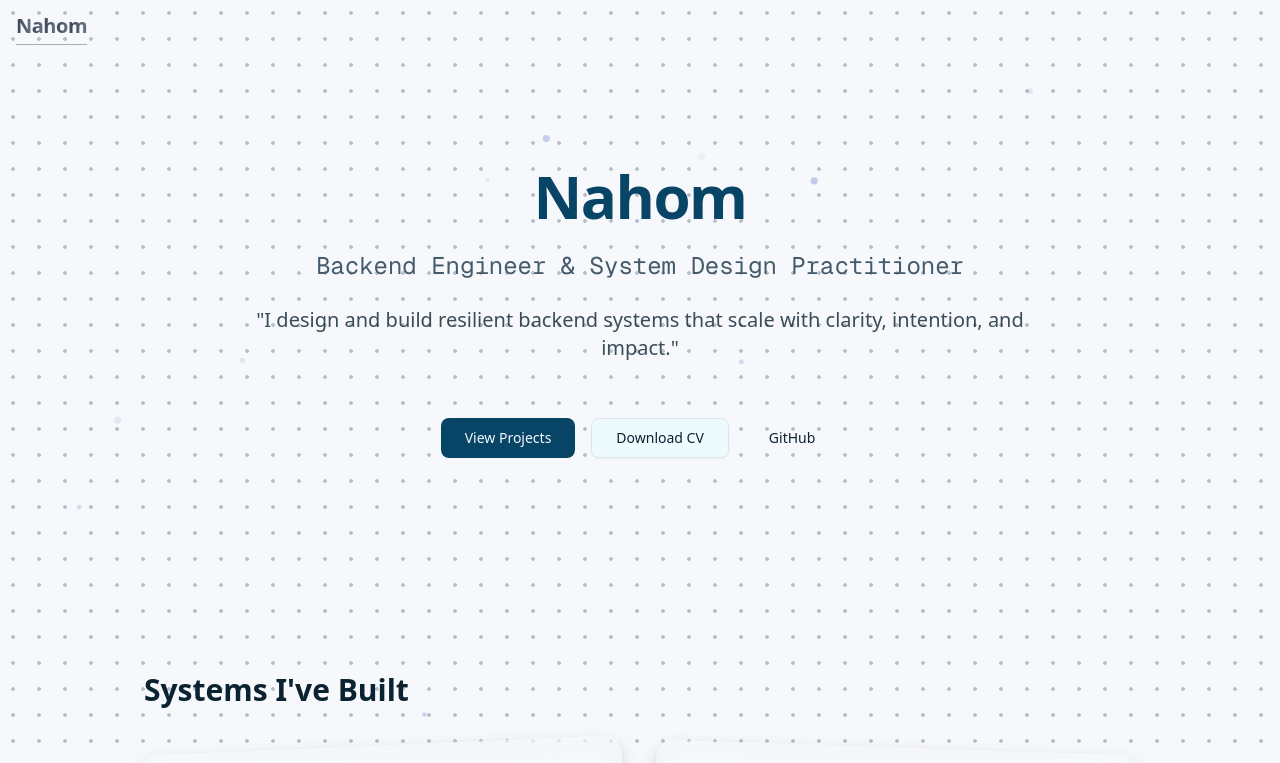
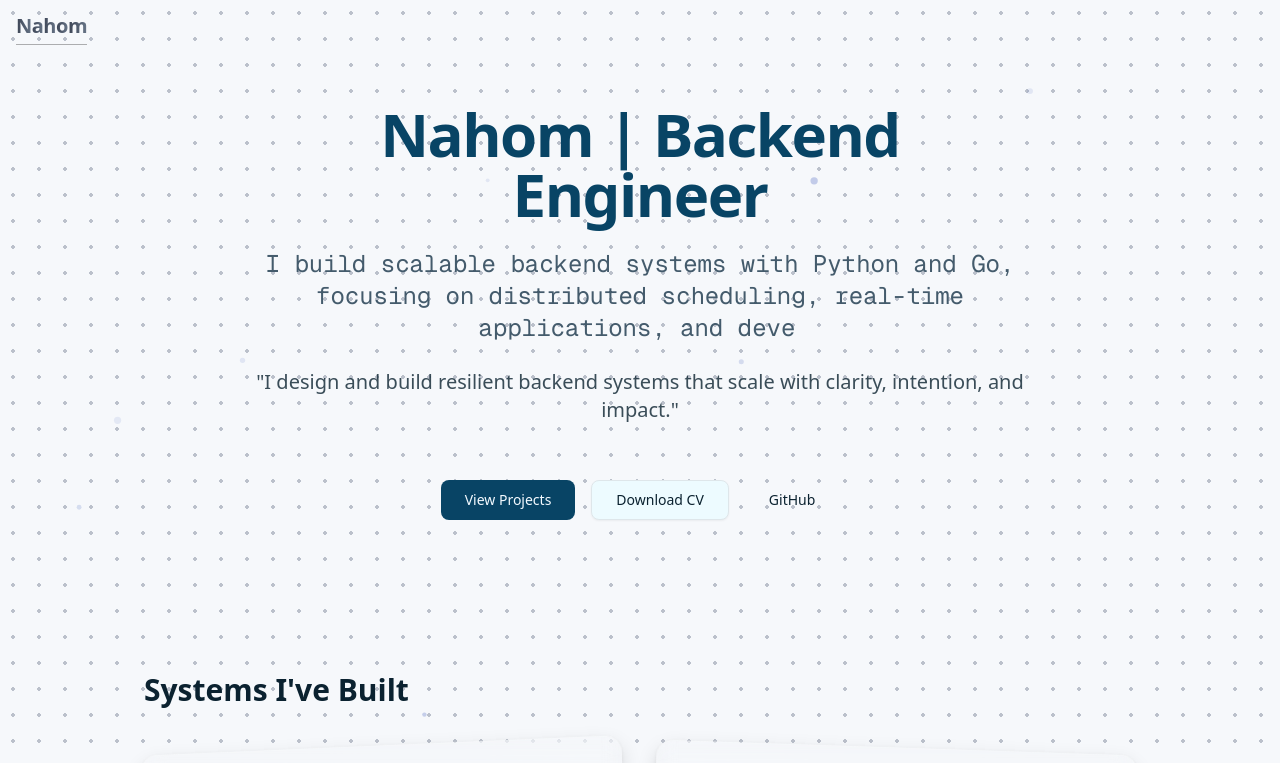
Before and after one commit to nahom-zewdu/my-portfolio, a Next.js app: page / in a window 1280 px wide. Shown: the top 763 px of the page. Built offline with nearby package versions, Linux system fonts and the light colour scheme.

Commit message:
home: update hero headline and subline content

```diff
--- a/src/app/page.tsx
+++ b/src/app/page.tsx
@@ -48,12 +48,12 @@ export default function Home() {
             className="text-4xl md:text-6xl font-bold tracking-tight text-primary"
             variants={fadeInUp}
           >
-            Nahom
+            Nahom | Backend Engineer
           </motion.h1>
           <TypewriterText
-            text="Backend Engineer & System Design Practitioner"
-            speed={80}
-            delay={0.5}
+            text="I build scalable backend systems with Python and Go, focusing on distributed scheduling, real-time applications, and developer tools."
+            speed={50}
+            delay={0.3}
             className="text-xl md:text-2xl font-mono text-muted-foreground"
           />
           <motion.p
```
